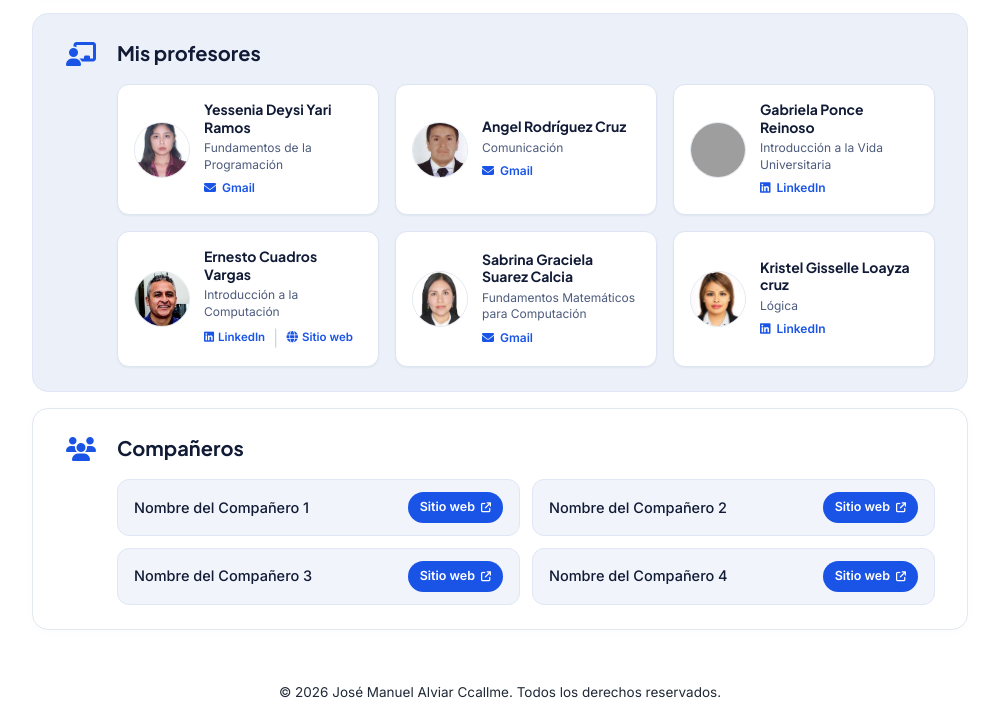
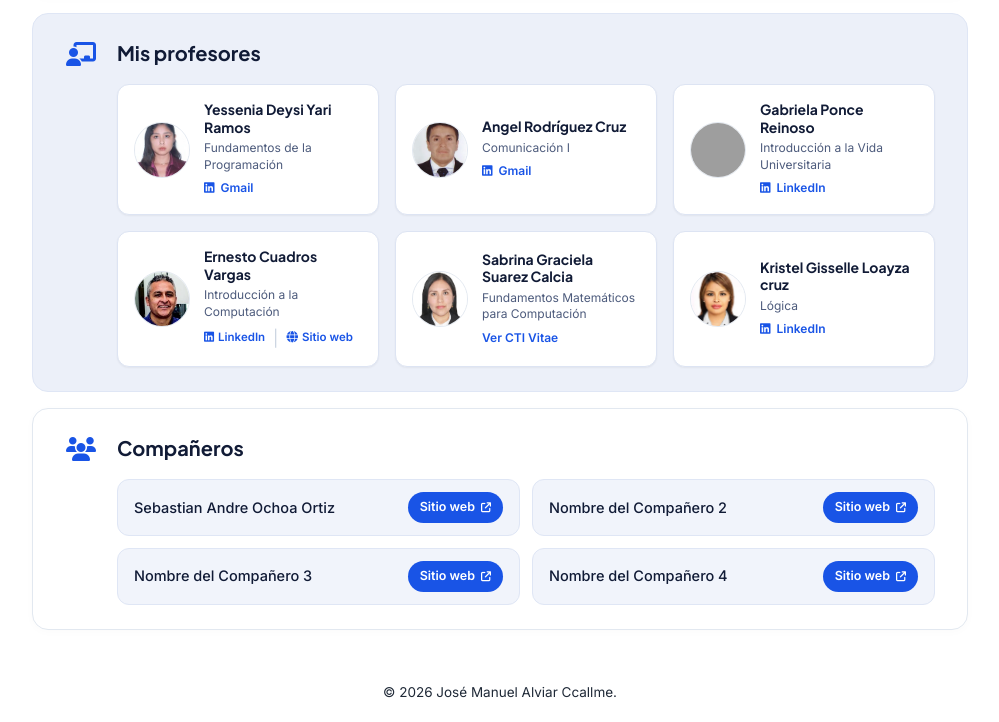
Before and after one commit to josealviar-acc/josealviar-acc.github.io, a plain HTML site: page index.html in a window 1280 px wide. Shown: the part 974-1696 px from the top of the page, without its empty margins (140-1139 px from the left). Drawn offline with nearby package versions, Linux system fonts and the light colour scheme; grey boxes are pictures that could not be loaded.

Commit message:
Update index.html

```diff
--- a/index.html
+++ b/index.html
@@ -5,13 +5,11 @@
     <meta name="viewport" content="width=device-width, initial-scale=1.0">
     <title>José Manuel Alviar Ccallme</title>
 
-    <!-- Metadatos para posicionamiento en Google (SEO) -->
     <meta name="description" content="Portafolio personal y currículum de José Manuel Alviar Ccallme, estudiante de Ciencias de Datos en la Universidad Católica San Pablo (UCSP) en Arequipa, Perú.">
     <meta name="keywords" content="José Manuel Alviar Ccallme, José Manuel Alviar, Ciencias de Datos UCSP, Universidad Católica San Pablo, Arequipa, Portafolio">
     <meta name="author" content="José Manuel Alviar Ccallme">
     <meta name="robots" content="index, follow">
 
-    <!-- Etiquetas Open Graph -->
     <meta property="og:title" content="José Manuel Alviar Ccallme - Portafolio Personal">
     <meta property="og:description" content="Estudiante de Ciencias de Datos en la Universidad Católica San Pablo (UCSP), Arequipa.">
     <meta property="og:type" content="website">
@@ -240,8 +238,8 @@
                                 <div class="min-w-0 flex-1">
                                     <h3 class="font-bold text-[#111b36] text-[14px] leading-tight break-words">Yessenia Deysi Yari Ramos</h3>
                                     <p class="text-[#4d5b7c] text-[12px] line-clamp-2 leading-snug mt-1">Fundamentos de la Programación</p>
-                                    <a href="https://mail.google.com/mail/u/0/?fs=1&to=ydyari@ucsp.edu.pe&tf=cm" class="inline-flex items-center gap-1.5 text-[#1954e6] hover:text-[#1444bd] text-[12px] font-semibold mt-1.5">
-                                        <i class="fa-solid fa-envelope"></i>
+                                    <a href="hhttps://www.linkedin.com/in/yessenia-yari-b4778139/" target="_blank" rel="noopener noreferrer" class="inline-flex items-center gap-1.5 text-[#1954e6] hover:text-[#1444bd] text-[12px] font-semibold mt-1.5">
+                                        <i class="fa-brands fa-linkedin"></i>
                                         <span>Gmail</span>
                                     </a>
                                 </div>
@@ -251,9 +249,9 @@
                                 <img src="images/prof.angel.webp" alt="Foto Profesor 2" class="w-14 h-14 rounded-full object-cover border border-slate-200 shrink-0">
                                 <div class="min-w-0 flex-1">
                                     <h3 class="font-bold text-[#111b36] text-[14px] leading-tight break-words">Angel Rodríguez Cruz</h3>
-                                    <p class="text-[#4d5b7c] text-[12px] line-clamp-2 leading-snug mt-1">Comunicación</p>
-                                    <a href="https://mail.google.com/mail/u/0/?fs=1&to=noreplyvirtual@ucsp.edu.pe&tf=cm" class="inline-flex items-center gap-1.5 text-[#1954e6] hover:text-[#1444bd] text-[12px] font-semibold mt-1.5">
-                                        <i class="fa-solid fa-envelope"></i>
+                                    <p class="text-[#4d5b7c] text-[12px] line-clamp-2 leading-snug mt-1">Comunicación I</p>
+                                    <a href="https://www.linkedin.com/in/angel-rodriguez-cruz-58b78b85/" target="_blank" rel="noopener noreferrer" class="inline-flex items-center gap-1.5 text-[#1954e6] hover:text-[#1444bd] text-[12px] font-semibold mt-1.5">
+                                        <i class="fa-brands fa-linkedin"></i>
                                         <span>Gmail</span>
                                     </a>
                                 </div>
@@ -295,9 +293,8 @@
                                 <div class="min-w-0 flex-1">
                                     <h3 class="font-bold text-[#111b36] text-[14px] leading-tight break-words">Sabrina Graciela Suarez Calcia</h3>
                                     <p class="text-[#4d5b7c] text-[12px] line-clamp-2 leading-snug mt-1">Fundamentos Matemáticos para Computación</p>
-                                    <a href="https://mail.google.com/mail/u/0/?fs=1&to=sgsuarez@ucsp.edu.pe&tf=cm" class="inline-flex items-center gap-1.5 text-[#1954e6] hover:text-[#1444bd] text-[12px] font-semibold mt-1.5">
-                                        <i class="fa-solid fa-envelope"></i>
-                                        <span>Gmail</span>
+                                    <a href="https://ctivitae.concytec.gob.pe/appDirectorioCTI/VerDatosInvestigador.do?id_investigador=17414" class="inline-flex items-center gap-1.5 text-[#1954e6] hover:text-[#1444bd] text-[12px] font-semibold mt-1.5">
+                                        <span>Ver CTI Vitae</span>
                                     </a>
                                 </div>
                             </div>
@@ -331,7 +328,7 @@
                         <div class="grid grid-cols-1 sm:grid-cols-2 gap-3">
 
                             <div class="bg-[#ecf0f9]/70 border border-[#dfe6f5] rounded-[12px] px-4 py-3 flex items-center justify-between gap-3">
-                                <span class="font-medium text-[#111b36] text-[14.5px]">Nombre del Compañero 1</span>
+                                <span class="font-medium text-[#111b36] text-[14.5px]">Sebastian Andre Ochoa Ortiz</span>
                                 <a href="#" target="_blank" rel="noopener noreferrer" class="inline-flex items-center gap-1.5 bg-[#1954e6] hover:bg-[#1444bd] text-white text-[12.5px] font-semibold px-3 py-1.5 rounded-full transition-colors shrink-0">
                                     <span>Sitio web</span>
                                     <i class="fa-solid fa-arrow-up-right-from-square text-[10px]"></i>
@@ -369,10 +366,9 @@
         </div>
     </main>
 
-    <!-- Pie de página -->
     <footer class="w-full py-5 text-center">
         <p class="text-[#1f2937] text-[13.5px] font-normal">
-            © 2026 José Manuel Alviar Ccallme. Todos los derechos reservados.
+            © 2026 José Manuel Alviar Ccallme.
         </p>
     </footer>
 
```
